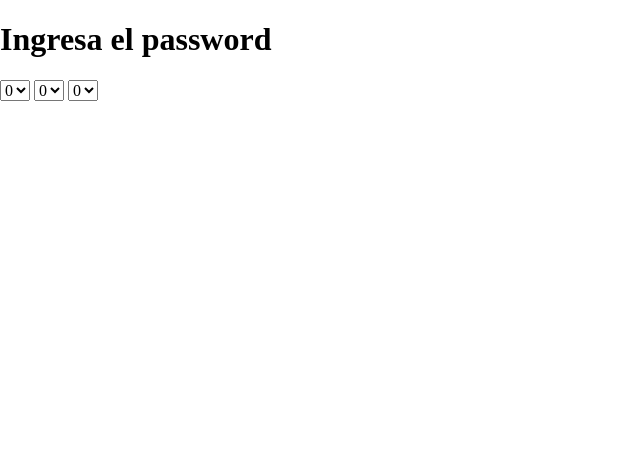
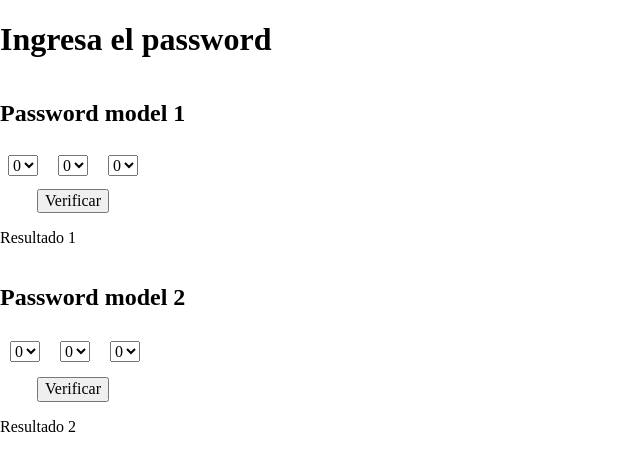
Before and after one commit to UsuarioGenericop/Passwords, a plain HTML site: page index.html in a window 1280 px wide. Shown: the whole page, without its empty margins (0-640 px from the left). Drawn offline with Linux system fonts and the light colour scheme.

Commit message:
FinishedPasswordModel1

```diff
--- a/assets/CSS/style.css
+++ b/assets/CSS/style.css
@@ -0,0 +1,16 @@
+body {
+  display: flex;
+  flex-direction: column;
+}
+.selector1 {
+  margin: 8px;
+}
+.selector {
+  margin: 10px;
+}
+button {
+  display: flex;
+  max-width: fit-content;
+  margin-left: 37px;
+  margin-top: 5px;
+}
--- a/assets/js/script.js
+++ b/assets/js/script.js
@@ -1,9 +1,66 @@
-const selectors = document.querySelectorAll(".selector");
-selectors.forEach((selector) => {
+// Create a div container for the selectors
+const selectorContainer = document.createElement("div");
+selectorContainer.className = "selector-container";
+document.body.appendChild(selectorContainer);
+
+// Create three selectors
+const selectors = [];
+for (let i = 0; i < 3; i++) {
+  const selector = document.createElement("select");
+  selector.className = "selector";
+  selector.id = `selector-${i + 1}`;
+
+  // Add options 0-9 to each selector
+  for (let j = 0; j <= 9; j++) {
+    const option = document.createElement("option");
+    option.value = j;
+    option.textContent = j;
+    selector.appendChild(option);
+  }
+
+  // Add event listener to detect selection changes
+  selector.addEventListener("change", function () {
+    const value = this.value;
+    const selectorNumber = this.id;
+    console.log(`${selectorNumber}: ${value}`);
+  });
+
+  selectors.push(selector);
+  selectorContainer.appendChild(selector);
+}
+
+// Original code
+const selectors2 = document.querySelectorAll(".selector1");
+selectors2.forEach((selector) => {
   for (let i = 0; i <= 9; i++) {
     const option = document.createElement("option");
     option.value = i;
     option.textContent = i;
     selector.appendChild(option);
   }
+
+  // Add event listener to detect selection changes
+  selector.addEventListener("change", function () {
+    const value = this.value;
+    console.log(value);
+  });
 });
+const numero1 = document.querySelector("#selector1");
+const numero2 = document.querySelector("#selector2");
+const numero3 = document.querySelector("#selector3");
+console.log(numero1.value);
+console.log(numero2.value);
+console.log(numero3.value);
+const verificar1 = document.querySelector("#verificar1");
+const resultado1 = document.querySelector("#resultado1");
+verificar1.addEventListener("click", function concatenar() {
+  var resultado = numero1.value + numero2.value + numero3.value;
+  console.log(resultado);
+  if (resultado == 911) {
+    resultado1.innerHTML = "Password 1 correcta";
+  } else if (resultado == 714) {
+    resultado1.innerHTML = "Password 2 correcta";
+  } else {
+    resultado1.innerHTML = "Password incorrecta";
+  }
+});
--- a/index.html
+++ b/index.html
@@ -11,10 +11,19 @@
 
 <body>
     <h1>Ingresa el password</h1>
-    <select class="selector" id="selector"></select>
-    <select class="selector" id="selector"></select>
-    <select class="selector" id="selector"></select>
+    <h2>Password model 1</h2>
+    <div>
+        <select class="selector1" id="selector1"></select>
+        <select class="selector1" id="selector2"></select>
+        <select class="selector1" id="selector3"></select>
+
+    </div>
+    <button id="verificar1">Verificar</button>
+    <p id="resultado1">Resultado 1</p>
+    <h2>Password model 2</h2>
     <script src="./assets/js/script.js"></script>
+    <button>Verificar</button>
+    <p>Resultado 2</p>
 </body>
 
 </html>
```
